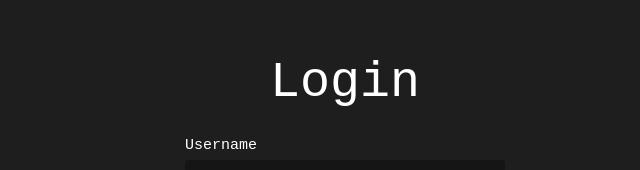
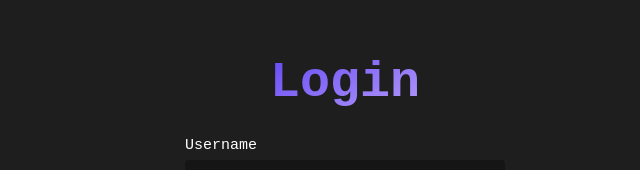
Before and after one commit to mnkjoshi/SafeCommute, a React (Vite) app in the folder frontend/: page /auth in a window 1280 px wide. Shown: the part 109-279 px from the top of the page, without its empty margins (295-935 px from the left). Built offline with nearby package versions, Linux system fonts and the light colour scheme.

Commit message:
changed color

```diff
--- a/frontend/src/routes/auth.jsx
+++ b/frontend/src/routes/auth.jsx
@@ -163,7 +163,7 @@ export function Login({setStatus, navigate}) {
 
   return(
     <div className= "auth-holder">
-      <p className= "auth-title" id= "auth-title">Login</p>
+      <p className= "auth-title gradient " id= "auth-title">Login</p>
 
       <div className= "auth-box" id= "username-entry">
         <p className= "auth-box-info" id= "auth-box-user">Username</p>
@@ -176,7 +176,7 @@ export function Login({setStatus, navigate}) {
       </div>
 
       <button className= "auth-entry" onClick={() => Attempt("Login", document.getElementById("auth-user-input").value, document.getElementById("auth-pass-input").value, null, navigate)}>ENTER</button>
-      <button className= "auth-switch" onClick={() => setStatus(1)} onMouseEnter={() => document.getElementById("auth-switch-underline").style.width = "12%"} onMouseLeave={() => document.getElementById("auth-switch-underline").style.width = "0%"}>Don't have an account?</button>
+      <button className= "auth-switch text-purple-400" onClick={() => setStatus(1)} onMouseEnter={() => document.getElementById("auth-switch-underline").style.width = "12%"} onMouseLeave={() => document.getElementById("auth-switch-underline").style.width = "0%"}>Don't have an account?</button>
       <div className= "auth-switch-underline" id= "auth-switch-underline"/>
     </div>
   );
@@ -190,7 +190,7 @@ export function Registration ({setStatus}) {
 
   return(
     <div className= "auth-holder">
-      <p className= "auth-title" id= "auth-title">Register</p>
+      <p className= "auth-title gradient" id= "auth-title">Register</p>
 
       <div className= "auth-box" id= "username-entry">
         <p className= "auth-box-info" id= "auth-box-user">Username</p>
--- a/frontend/src/routes/dashboard.jsx
+++ b/frontend/src/routes/dashboard.jsx
@@ -68,7 +68,7 @@ export default function Dashboard() {
   const { isLoaded, loadError } = useLoadScript({
     // googleMapsApiKey: getEnvVariable('GOOGLE_MAPS_API_KEY'),
     // AIzaSyCp2vo_WzQJ_9L1W7oYKEuEhF_5-4xxIWc
-    googleMapsApiKey: PUTAPIKEYHERE,
+    googleMapsApiKey: PUTKEY,
   });
 
   // Filter markers based on selection
```
Also changed, not shown: 1 other file (tests, documents, lock files or other folders).
